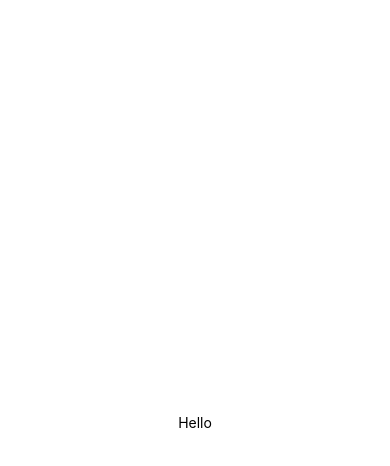
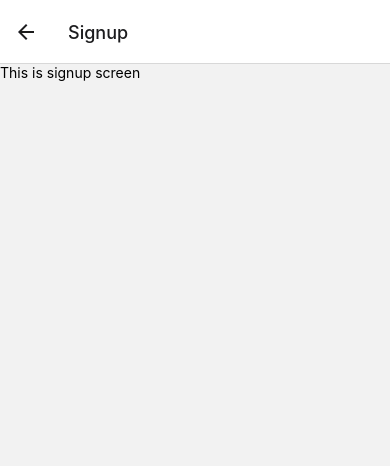
Before and after one commit to rosstoev/Authenticator, a React Native app: screen /Signup in a window 390 px wide. Shown: the top 466 px of the page. Built offline with nearby package versions, Linux system fonts and the light colour scheme.

Commit message:
set initial components set initial dependancies

```diff
--- a/App.js
+++ b/App.js
@@ -1,20 +1,37 @@
-import { StatusBar } from 'expo-status-bar';
-import { StyleSheet, Text, View } from 'react-native';
+import { createNativeStackNavigator } from "@react-navigation/native-stack";
+import { StatusBar } from "expo-status-bar";
+import { StyleSheet, Text, View } from "react-native";
+import LoginScreen from "./screens/LoginScreen";
+import SignupScreen from "./screens/SingupScreen";
+import WelcomeScreen from "./screens/WelcomeScreen";
+import { NavigationContainer } from "@react-navigation/native";
+
+const Stack = createNativeStackNavigator();
+
+function AuthenticationStack() {
+  return (
+    <Stack.Navigator>
+      <Stack.Screen name="Login" component={LoginScreen} />
+      <Stack.Screen name="Signup" component={SignupScreen} />
+    </Stack.Navigator>
+  );
+}
+
+function AuthenticatedStack() {
+  return (
+    <Stack.Navigator>
+      <Stack.Screen name="Home" component={WelcomeScreen} />
+    </Stack.Navigator>
+  );
+}
 
 export default function App() {
   return (
-    <View style={styles.container}>
-      <Text>Hello</Text>
-      <StatusBar style="auto" />
-    </View>
+    <NavigationContainer>
+      <AuthenticationStack />
+      {/* <AuthenticatedStack /> */}
+    </NavigationContainer>
   );
 }
 
-const styles = StyleSheet.create({
-  container: {
-    flex: 1,
-    backgroundColor: '#fff',
-    alignItems: 'center',
-    justifyContent: 'center',
-  },
-});
+const styles = StyleSheet.create({});
--- /dev/null
+++ b/constants/styles.js
@@ -0,0 +1,3 @@
+export const Colors = {
+
+}
--- a/package.json
+++ b/package.json
@@ -9,10 +9,14 @@
     "web": "expo start --web"
   },
   "dependencies": {
+    "@react-navigation/native": "^6.1.6",
+    "@react-navigation/native-stack": "^6.9.12",
     "expo": "~48.0.15",
     "expo-status-bar": "~1.4.4",
     "react": "18.2.0",
-    "react-native": "0.71.7"
+    "react-native": "0.71.7",
+    "react-native-safe-area-context": "4.5.0",
+    "react-native-screens": "~3.20.0"
   },
   "devDependencies": {
     "@babel/core": "^7.20.0"
--- /dev/null
+++ b/screens/LoginScreen.js
@@ -0,0 +1,11 @@
+import { Text, View } from "react-native";
+
+function LoginScreen() {
+  return (
+    <View>
+      <Text>This is login screen</Text>
+    </View>
+  );
+}
+
+export default LoginScreen;
--- /dev/null
+++ b/screens/SingupScreen.js
@@ -0,0 +1,11 @@
+import { Text, View } from "react-native";
+
+function SignupScreen() {
+  return (
+    <View>
+      <Text>This is signup screen</Text>
+    </View>
+  );
+}
+
+export default SignupScreen;
--- /dev/null
+++ b/screens/WelcomeScreen.js
@@ -0,0 +1,7 @@
+import { Text, View } from "react-native";
+
+function WelcomeScreen(){
+    return <View><Text>Welcome to this awesome app</Text></View>
+}
+
+export default WelcomeScreen;
```
Also changed, not shown: components/ui/Button.js (added), components/ui/FlatButton.js (added), components/ui/IconButton.js (added), 1 other file (tests, documents, lock files or other folders).
